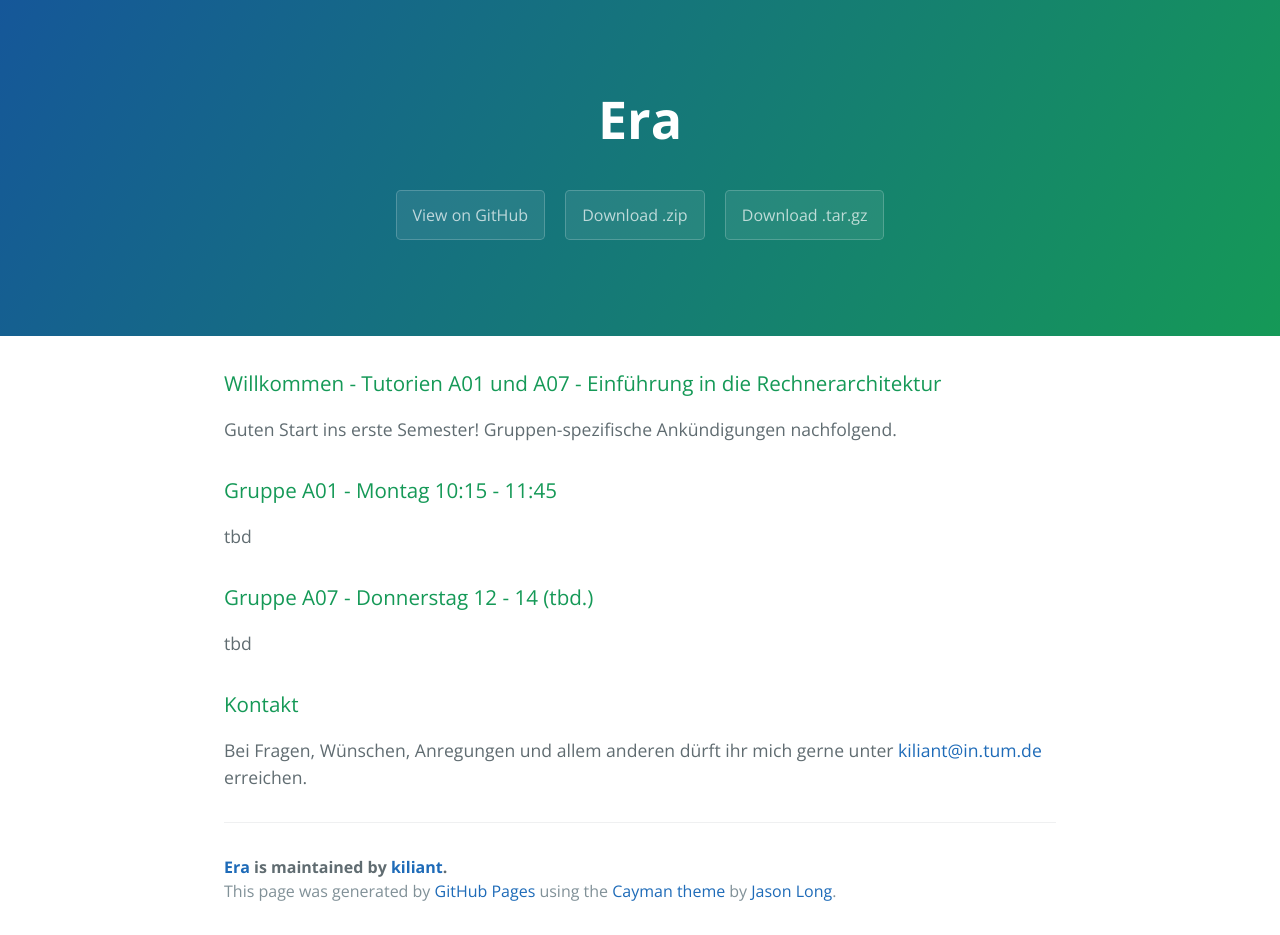
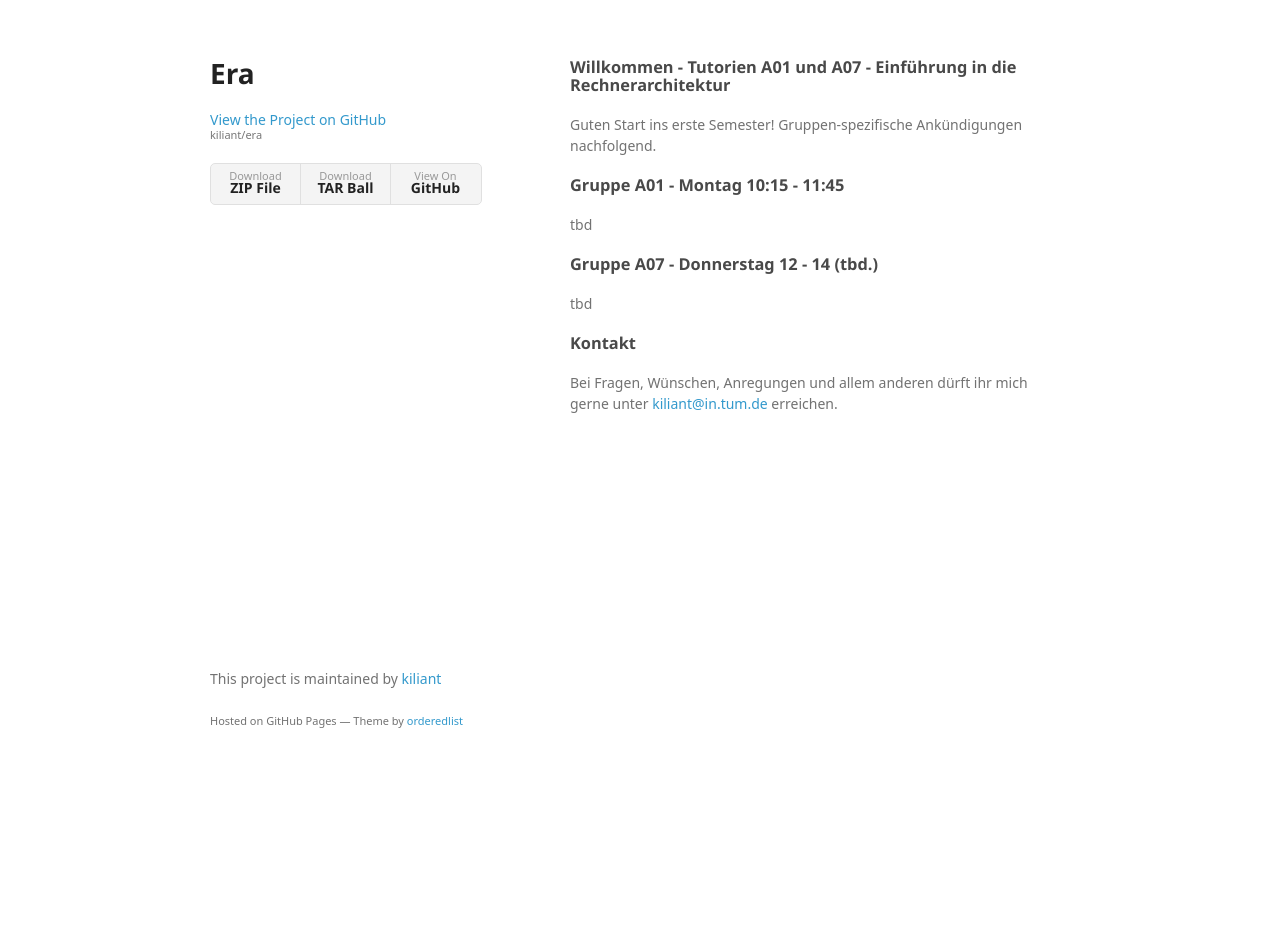
Before and after one commit to kiliant/era, a plain HTML site: page index.html in a window 1280 px wide. After the commit the page ends 800 px from the top, so only its background shows below. Drawn offline with nearby package versions, Linux system fonts and the light colour scheme; a web font is replaced by a local one.

Commit message:
Create gh-pages branch via GitHub

```diff
--- a/index.html
+++ b/index.html
@@ -1,25 +1,34 @@
-<!DOCTYPE html>
-<html lang="en-us">
+<!doctype html>
+<html>
   <head>
-    <meta charset="UTF-8">
+    <meta charset="utf-8">
+    <meta http-equiv="X-UA-Compatible" content="chrome=1">
     <title>Era by kiliant</title>
-    <meta name="viewport" content="width=device-width, initial-scale=1">
-    <link rel="stylesheet" type="text/css" href="stylesheets/normalize.css" media="screen">
-    <link href='https://fonts.googleapis.com/css?family=Open+Sans:400,700' rel='stylesheet' type='text/css'>
-    <link rel="stylesheet" type="text/css" href="stylesheets/stylesheet.css" media="screen">
-    <link rel="stylesheet" type="text/css" href="stylesheets/github-light.css" media="screen">
+
+    <link rel="stylesheet" href="stylesheets/styles.css">
+    <link rel="stylesheet" href="stylesheets/github-light.css">
+    <meta name="viewport" content="width=device-width">
+    <!--[if lt IE 9]>
+    <script src="//html5shiv.googlecode.com/svn/trunk/html5.js"></script>
+    <![endif]-->
   </head>
   <body>
-    <section class="page-header">
-      <h1 class="project-name">Era</h1>
-      <h2 class="project-tagline"></h2>
-      <a href="https://github.com/kiliant/era" class="btn">View on GitHub</a>
-      <a href="https://github.com/kiliant/era/zipball/master" class="btn">Download .zip</a>
-      <a href="https://github.com/kiliant/era/tarball/master" class="btn">Download .tar.gz</a>
-    </section>
+    <div class="wrapper">
+      <header>
+        <h1>Era</h1>
+        <p></p>
 
-    <section class="main-content">
-      <h3>
+        <p class="view"><a href="https://github.com/kiliant/era">View the Project on GitHub <small>kiliant/era</small></a></p>
+
+
+        <ul>
+          <li><a href="https://github.com/kiliant/era/zipball/master">Download <strong>ZIP File</strong></a></li>
+          <li><a href="https://github.com/kiliant/era/tarball/master">Download <strong>TAR Ball</strong></a></li>
+          <li><a href="https://github.com/kiliant/era">View On <strong>GitHub</strong></a></li>
+        </ul>
+      </header>
+      <section>
+        <h3>
 <a id="willkommen---tutorien-a01-und-a07---einführung-in-die-rechnerarchitektur" class="anchor" href="#willkommen---tutorien-a01-und-a07---einf%C3%BChrung-in-die-rechnerarchitektur" aria-hidden="true"><span aria-hidden="true" class="octicon octicon-link"></span></a>Willkommen - Tutorien A01 und A07 - Einführung in die Rechnerarchitektur</h3>
 
 <p>Guten Start ins erste Semester! Gruppen-spezifische Ankündigungen nachfolgend.</p>
@@ -38,15 +47,13 @@
 <a id="kontakt" class="anchor" href="#kontakt" aria-hidden="true"><span aria-hidden="true" class="octicon octicon-link"></span></a>Kontakt</h3>
 
 <p>Bei Fragen, Wünschen, Anregungen und allem anderen dürft ihr mich gerne unter <a href="mailto:kiliant@in.tum.de">kiliant@in.tum.de</a> erreichen.</p>
-
-      <footer class="site-footer">
-        <span class="site-footer-owner"><a href="https://github.com/kiliant/era">Era</a> is maintained by <a href="https://github.com/kiliant">kiliant</a>.</span>
-
-        <span class="site-footer-credits">This page was generated by <a href="https://pages.github.com">GitHub Pages</a> using the <a href="https://github.com/jasonlong/cayman-theme">Cayman theme</a> by <a href="https://twitter.com/jasonlong">Jason Long</a>.</span>
+      </section>
+      <footer>
+        <p>This project is maintained by <a href="https://github.com/kiliant">kiliant</a></p>
+        <p><small>Hosted on GitHub Pages &mdash; Theme by <a href="https://github.com/orderedlist">orderedlist</a></small></p>
       </footer>
-
-    </section>
-
+    </div>
+    <script src="javascripts/scale.fix.js"></script>
 
   </body>
 </html>
```
